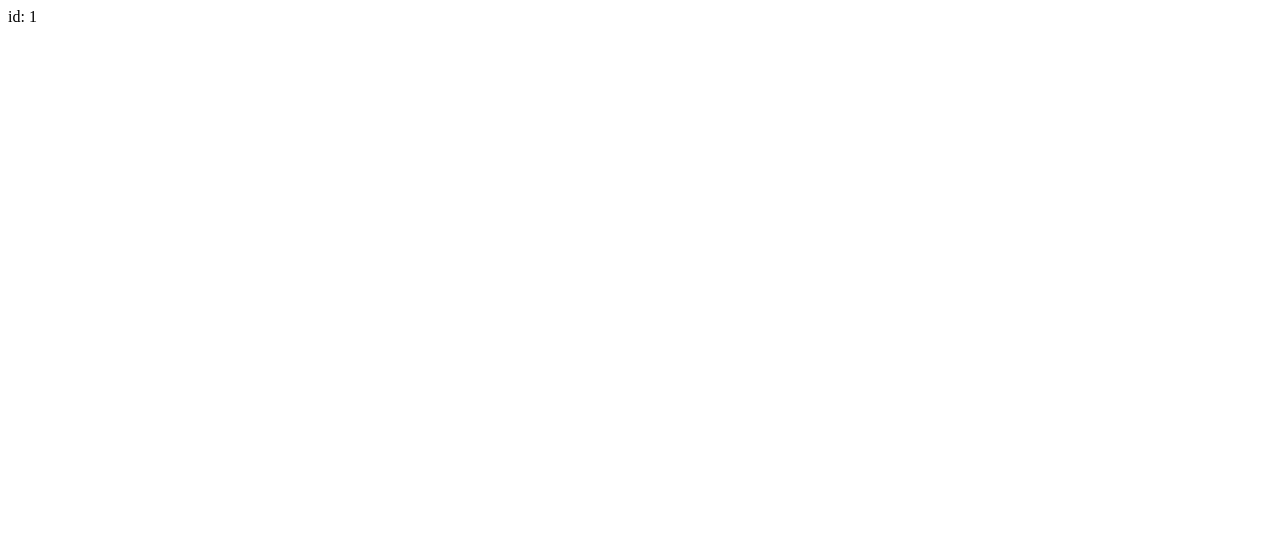
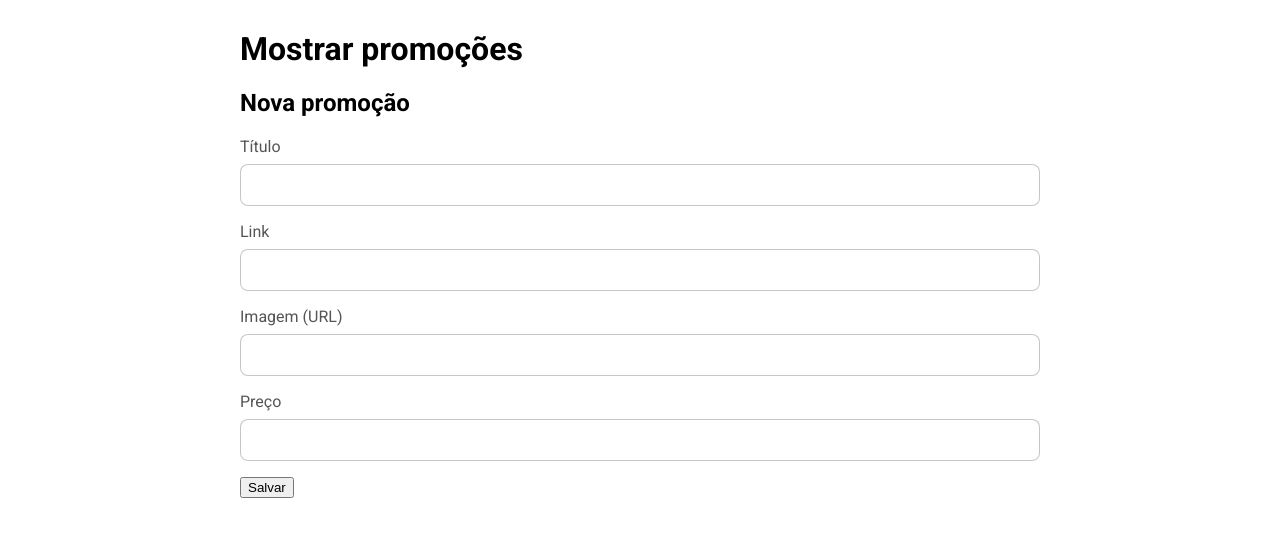
Before and after one commit to matheusOliv23/Gatry-clone, a React (Create React App) app in the folder web/: page /edit/1 in a window 1280 px wide. Shown: the top 536 px of the page. Built offline with nearby package versions, Linux system fonts and the light colour scheme.

Commit message:
criação do formulário

```diff
--- a/web/src/components/Promotion/Card/Card.js
+++ b/web/src/components/Promotion/Card/Card.js
@@ -1,35 +1,37 @@
 import React from 'react'
-import {
-    PromoCard,
-    PromoFooter,
-    PromoImg,
-    PromoTitle,
-    PromoPrice,
-    PromoComment,
-    PromoCommentCount,
-    PromoLink,
-    PromoInfo
-} from './style'
+import './style.css'
 
-
-const PromotionCard = ({promotion}) => (
-    <PromoCard>
-        <PromoImg src={promotion.imageUrl} alt={promotion.title}/>
-        <PromoInfo>
-            <PromoTitle >{promotion.title}</PromoTitle>
-            <PromoPrice>R$ {promotion.price}</PromoPrice>
-            <PromoFooter>
-                {promotion.comments.length > 0 && (
-                    <PromoComment>"{promotion.comments[0].comment}"</PromoComment>
-                )}
-
-                <PromoCommentCount>{promotion.comments.length} Comentário{promotion.comments.length > 1 ? 's' : ''}</PromoCommentCount>
-                <PromoLink href={promotion.url} target="_blank" rel="noreferrer"> Ir para o site </PromoLink>
-            </PromoFooter>
-        </PromoInfo>
-    </PromoCard>
-    )
-
-
+const PromotionCard = ({ promotion }) => (
+  <div className="promotion-card">
+    <img
+      src={promotion.imageUrl}
+      alt={promotion.title}
+      className="promotion-card__image"
+    />
+    <div className="promotion-card__info">
+      <h1 className="promotion-card__title">{promotion.title}</h1>
+      <span className="promotion-card__price">R$ {promotion.price}</span>
+      <footer className="promotion-card__footer">
+        {promotion.comments.length > 0 && (
+          <div className="promotion-card__comment">
+            "{promotion.comments[0].comment}"
+          </div>
+        )}
+        <div className="promotion-card__comments-count">
+          {promotion.comments.length}{' '}
+          {promotion.comments.length > 1 ? 'Comentários' : 'Comentário'}
+        </div>
+        <a
+          href={promotion.url}
+          target="_blank"
+          rel="noopener noreferrer"
+          className="promotion-card__link"
+        >
+          IR PARA O SITE
+        </a>
+      </footer>
+    </div>
+  </div>
+)
 
 export default PromotionCard
--- /dev/null
+++ b/web/src/components/Promotion/Card/style.css
@@ -0,0 +1,60 @@
+.promotion-card {
+  border-radius: 8px;
+  border: 1px solid #C3C3C3;
+  box-shadow: 0 2px 7px 0 rgba(0,0,0, 0.15);
+  display: flex;
+  flex-direction: column;
+  padding: 15px;
+  align-items: center;
+  text-align: center;
+  }
+  @media(min-width: 600px){
+    .promotion-card{
+      text-align: start;
+      flex-direction: row;
+      align-items: flex-start;
+
+    }
+  }
+
+
+
+.promotion-card__image {
+  max-width: 100px;
+  margin-right: 20px;
+}
+
+.promotion-card__title {
+  font-size: 16px;
+  color: #2C3E50;
+}
+
+.promotion-card__price {
+  font-size: 26px;
+  font-weight: 700;
+  color: #3498DB;
+}
+
+.promotion-card__footer {
+  display: flex;
+  align-items: center;
+}
+
+.promotion-card__comment {
+  color: #95A5A6;
+  font-weight: 700;
+}
+
+.promotion-card__comments-count {
+  margin-left: auto;
+  margin-right: 20px;
+  color: #3498DB;
+}
+
+.promotion-card__link {
+  border: 1px solid #3498DB;
+  border-radius: 4px;
+  color: #3498DB;
+  text-decoration: none;
+  padding: 8px 10px;
+}
--- a/web/src/components/Promotion/Card/style.js
+++ /dev/null
@@ -1,65 +0,0 @@
-import styled from 'styled-components'
-
-export const PromoCard = styled.div`
-    border-radius: 8px;
-    border: 1px solid #c3c3c3;
-    text-align: center;
-    box-shadow: 0 2px 7px 0 rgba(0, 0, 0, 0.15);
-    display: flex;
-    padding: 1rem;
-    align-items: center;
-    flex-direction: column;
-    justify-content: center;
-    max-width: 800px;
-    margin: 30px auto;
-
-    @media (min-width: 600px){
-        align-items: flex-start;
-        flex-direction: row;
-        text-align: start;
-    }
-
-`
-
-export const PromoImg = styled.img`
-    width: 100px;
-    margin-right: 1rem;
-`
-
-export const PromoTitle = styled.h1`
-    font-size: 1rem;
-    color: #2c3e50;
-`
-
-export const PromoInfo = styled.div``
-
-export const PromoPrice = styled.span`
-    font-size: 2rem;
-    font-weight: 700;
-    color: #3498d8;
-`
-
-export const PromoFooter = styled.footer`
-    display: flex;
-    align-items: center;
-
-`
-
-export const PromoLink = styled.a`
-    border: 1px solid #3498d8;
-    border-radius: 0.5rem;
-    color: #3498d8;
-    text-decoration: none;
-    padding: 0.5rem 0.8rem;
-`
-
-export const PromoComment = styled.div`
-    color: #95a5a6;
-    font-weight: 700;
-`
-export const PromoCommentCount = styled.div`
-    margin-left: auto;
-    margin-right: 2rem;
-    color: #3498d8;
-
-`
--- /dev/null
+++ b/web/src/components/Promotion/Form/Form.css
@@ -0,0 +1,20 @@
+.promotion-form__group{
+  display: flex;
+  flex-direction: column;
+  margin-bottom: 1rem;
+}
+
+.promotion-form__group label {
+  margin-bottom: 0.5rem;
+  font-size: 1rem;
+  font-weight: 500;
+  color: #555;
+}
+
+.promotion-form__group input {
+  border: 1px solid #aaaa;
+  border-radius: 0.5rem;
+  background-color: #fff;
+  height: 2.5rem;
+  padding: 0 0.8rem;
+}
--- /dev/null
+++ b/web/src/components/Promotion/Form/Form.js
@@ -0,0 +1,36 @@
+import React from 'react'
+import UIContainer from '../../UI/Container/Container'
+import './Form.css'
+
+const PromotionForm = () => {
+  return (
+    <UIContainer>
+      <h1>Mostrar promoções</h1>
+      <h2>Nova promoção</h2>
+
+      <form>
+        <div className="promotion-form__group">
+          <label htmlFor="title">Título</label>
+          <input id="title" name="title" type="text" />
+        </div>
+        <div className="promotion-form__group">
+          <label htmlFor="url">Link</label>
+          <input id="url" name="title" type="url" />
+        </div>
+        <div className="promotion-form__group">
+          <label htmlFor="imageUrl">Imagem (URL)</label>
+          <input id="imageUrl" name="imageUrl" type="text" />
+        </div>
+        <div className="promotion-form__group">
+          <label htmlFor="price">Preço</label>
+          <input id="price" name="price" type="number" />
+        </div>
+        <div>
+          <button type="submit">Salvar</button>
+        </div>
+      </form>
+    </UIContainer>
+  )
+}
+
+export default PromotionForm
--- a/web/src/components/Promotion/List/List.css
+++ b/web/src/components/Promotion/List/List.css
@@ -1,3 +1,3 @@
-.promotion-list {
+.promotion-list .promotion-card{
   margin-bottom: 2rem;
 }
--- a/web/src/components/UI/Container/Container.css
+++ b/web/src/components/UI/Container/Container.css
@@ -1,4 +1,5 @@
 .ui-container{
   max-width: 800px;
   margin: 30px auto;
+  font-family: 'Roboto', sans-serif;
 }
--- a/web/src/pages/Promotion/Form/Form.js
+++ b/web/src/pages/Promotion/Form/Form.js
@@ -1,14 +1,16 @@
-import React from "react";
-import { useParams } from "react-router-dom";
+import React from 'react'
+import { useParams } from 'react-router-dom'
+import PromotionForm from '../../../components/Promotion/Form/Form'
+import UIContainer from '../../../components/UI/Container/Container'
 
-const PagesPromotionForm = () =>{
-    const {id} = useParams()
+const PagesPromotionForm = () => {
+  const { id } = useParams()
 
-    return (
-    <div>
-        {id && <div>id: {id}</div>}
-    </div>
-    )
+  return (
+    <UIContainer>
+      <PromotionForm />
+    </UIContainer>
+  )
 }
 
-export default PagesPromotionForm;
+export default PagesPromotionForm
--- a/web/src/styles/global.js
+++ b/web/src/styles/global.js
@@ -1,5 +1,4 @@
-import { createGlobalStyle } from "styled-components";
-
+import { createGlobalStyle } from 'styled-components'
 
 export default createGlobalStyle`
 
```
Also changed, not shown: 1 other file (tests, documents, lock files or other folders).
